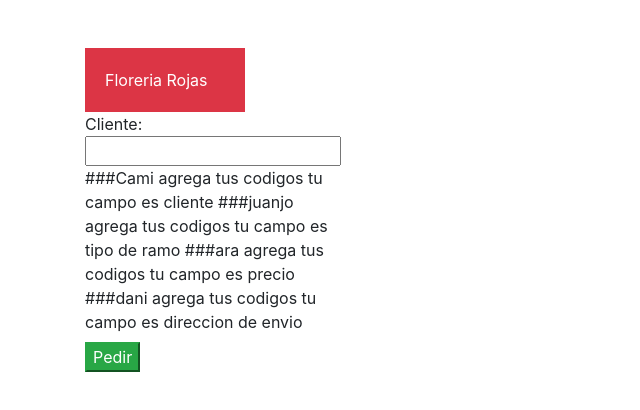
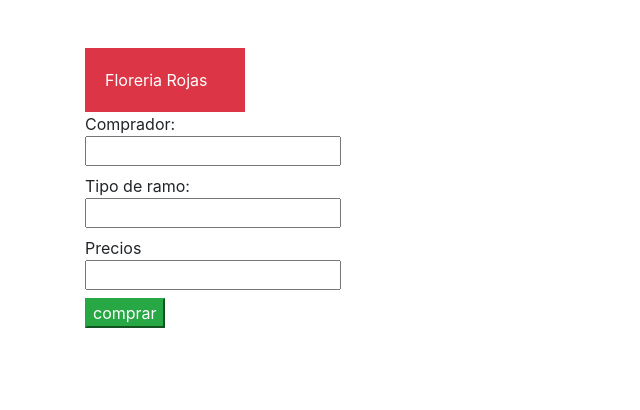
Before and after one commit to Ingrid-DE/React-form, a React (Create React App) app: page / in a window 1280 px wide. Shown: the top 410 px of the page, without its empty margins (0-640 px from the left). Built offline with nearby package versions, Linux system fonts and the light colour scheme.

Commit message:
add: nuevo commit, agrega aqui tu campo

```diff
--- a/src/App.jsx
+++ b/src/App.jsx
@@ -1,4 +1,5 @@
 import { useState } from "react";
+
 function App() {
 
   const [inputs, setInputs] = useState({});
@@ -11,7 +12,7 @@ function App() {
 
   const handleSubmit = (event) => {
     event.preventDefault();
-    alert( `Tu pedido fue guardado como: ${JSON.stringify(inputs)}`);
+    alert( `Tu compra fue guardado como: ${JSON.stringify(inputs)}`);
     console.log(inputs);
   }
 
@@ -21,42 +22,31 @@ function App() {
         <div className="col-2">
           <form onSubmit={handleSubmit}>
             <div class="card-body bg-danger text-white">Floreria Rojas </div>
-      <label>Cliente:
+            <label>Comprador:
             <input
               type="text"
               name="nombre"
               value={inputs.nombre || ""}
               onChange={handleChange}
               />
-      ###Cami agrega tus codigos
-    tu campo es cliente
-
-
-
-
-
-
-    ###juanjo agrega tus codigos
-    tu campo es tipo de ramo
-
-
-
-
-
-
-    ###ara agrega tus codigos
-    tu campo es precio
-
-
-
-
-
-
-
-    ###dani agrega tus codigos
-    tu campo es direccion de envio
             </label>
-      <button className="btn-success" type="submit">Pedir</button>
+            <label>Tipo de ramo:
+            <input
+              type="text"
+              name="tiporamo"
+              value={inputs.tiporamo || ""}
+              onChange={handleChange}
+              />
+            </label>
+            <label>Precios
+            <input
+              type="number"
+              name="precios"
+              value={inputs.precios || ""}
+              onchange={handleChange}
+              />
+            </label>
+            <button className="btn-success" type="submit">comprar</button>
           </form>
         </div>
       </div>
```
Lines whose indentation alone changed are shown as unchanged.
